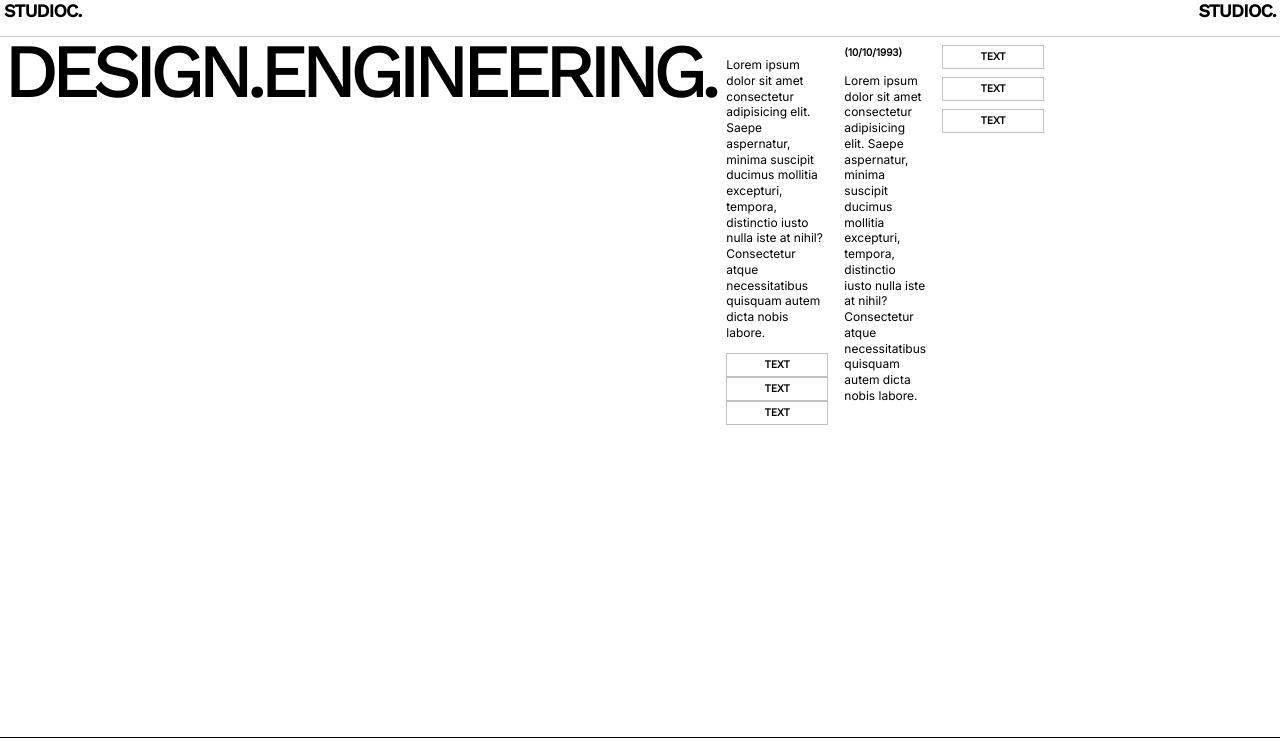
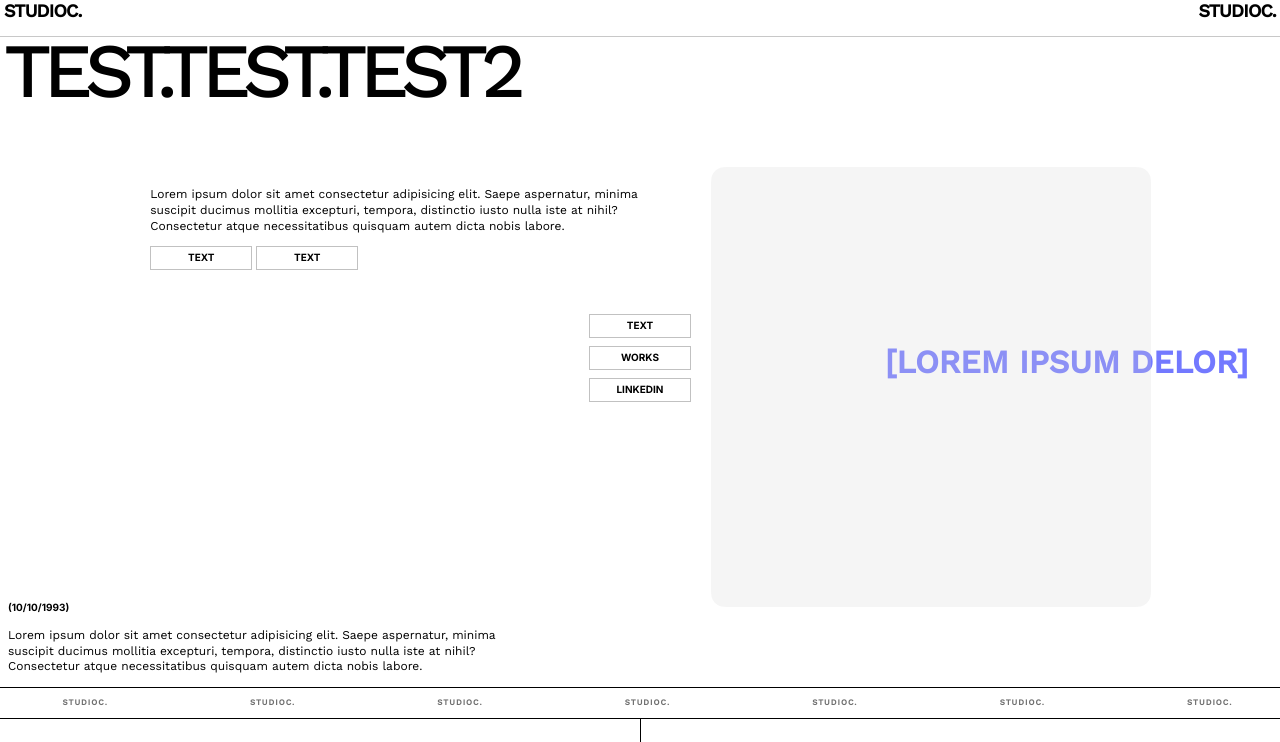
Before and after one commit to studiochin/studiocupdated, a plain HTML site: page index.html in a window 1280 px wide. Shown: the top 742 px of the page. Drawn offline with nearby package versions, Linux system fonts and the light colour scheme.

Commit message:
fix some styles

```diff
--- a/index.html
+++ b/index.html
@@ -7,43 +7,40 @@
     <link rel="stylesheet" href="https://cdnjs.cloudflare.com/ajax/libs/normalize/8.0.1/normalize.min.css" integrity="sha512-NhSC1YmyruXifcj/KFRWoC561YpHpc5Jtzgvbuzx5VozKpWvQ+4nXhPdFgmx8xqexRcpAglTj9sIBWINXa8x5w==" crossorigin="anonymous" referrerpolicy="no-referrer" />
     <link rel="preconnect" href="https://fonts.googleapis.com">
     <link rel="preconnect" href="https://fonts.gstatic.com" crossorigin>
-    <link href="https://fonts.googleapis.com/css2?family=Courier+Prime&family=Inter&family=Work+Sans:ital,wght@0,400;0,500;1,400&display=swap" rel="stylesheet">
+    <link href="https://fonts.googleapis.com/css2?family=Courier+Prime&family=Inter:wght@700&family=Work+Sans:ital,wght@0,400;0,500;1,400&display=swap" rel="stylesheet">
     <link rel="stylesheet" href="main.css">
 </head>
-<body>
+<body >
     <div data-scroll>
+        <div data-scroll-content>
             <header class="header">
                 <h2 style="font-size: 18px;letter-spacing: -.8px;font-weight: bold;">STUDIOC.</h2>
                 <h2 style="font-size: 18px;letter-spacing: -.8px;font-weight: bold;">STUDIOC.</h2>
             </header>
             <section class="home home__hero">
-            <h1>DESIGN.ENGINEERING.</h1>
+                <h1 class="home__hero__title">TEST.TEST.TEST2</h1>
 
                 <div class="home__hero__text-card">
                     <p>Lorem ipsum dolor sit amet consectetur adipisicing elit. Saepe aspernatur, minima suscipit ducimus mollitia excepturi, tempora, distinctio iusto nulla iste at nihil? Consectetur atque necessitatibus quisquam autem dicta nobis labore.</p>
                     <a href="#" class="btn btn--default">TEXT</a>
                     <a href="#" class="btn btn--default">TEXT</a>
-
-                <a href="#" class="btn btn--default">TEXT</a>
                 </div>
-
-            <div class="home__hero__text-card">
-
+                <h3 class="home__hero__title--secondary">[LOREM IPSUM DELOR]</h3>
+                <div class="home__hero__text-card home__hero__text-card--secondary">
                     <span class="span span__heading">(10/10/1993)</span>
                     <p>Lorem ipsum dolor sit amet consectetur adipisicing elit. Saepe aspernatur, minima suscipit ducimus mollitia excepturi, tempora, distinctio iusto nulla iste at nihil? Consectetur atque necessitatibus quisquam autem dicta nobis labore.</p>
                 </div>
 
-            <div class="btn-group">
+                <div class="home__hero__quick-nav btn-group">
                     <a href="#" class="btn btn--default">TEXT</a>
-                <a href="#" class="btn btn--default">TEXT</a>
-
-                <a href="#" class="btn btn--default">TEXT</a>
+                    <a href="#" class="btn btn--default">WORKS</a>
+                    <a href="#" class="btn btn--default">LINKEDIN</a>
                 </div>
-        </section>
-        <div class="text__banner text__banner--infinite">
-
+                <div class="sample__rect">
+                    <img src="assets/samplerectangle.png" alt="">
                 </div>
 
+            </section>
             <div class="marquee-container">
                 <div class="marquee marquee--borders" style="--duration: 20s">
                   <div class="marquee__group">
@@ -75,7 +72,14 @@
             <section class="showcase__section">
                 <div class="showcase showcase--1">
                     <h2 class="showcase__title">( LATEST PROJECTS )</h2>
-                <div class="showcases" style="display: flex;">
+                    <div class="showcases">
+                    <div class="pill pill--default">
+                        <span>TEST</span>
+                    </div>
+                    <div class="pill pill--default">
+                        <span>HOME</span>
+                    </div>
+
                         <div style="margin-top:40px;padding: 4px;">
                             <h4 style="margin: 0;">DISCORD BOT</h4>
                             <img style="margin:0px;" src="https://placehold.co/600x400" alt="">
@@ -93,6 +97,8 @@
             </section>
         </div>
 
+    </div>
+
     <script defer src="main.js"></script>
 </body>
 </html>
--- a/main.css
+++ b/main.css
@@ -19,6 +19,10 @@ h2 {
     line-height: 0.8;
     font-weight: 500;
 }
+
+h3 {
+    font-size: 32px;
+}
 .showcase__title {
     margin-top: 40px;
 }
@@ -39,6 +43,29 @@ p,span,label,a {
     line-height: 15.75px;
 }
 
+p {
+    font-family: 'work sans';
+}
+
+.pill {
+    width: 48px;
+    height: 12px;
+    text-transform: uppercase;
+    border: 1px solid grey;
+    border-radius: 10px;
+}
+.pill.pill--default {
+    border-color: #7379FF;
+}
+.pill span {
+    font-size: 8px;
+    margin: 0;
+    padding: 0;
+    display: block;
+    line-height: 1.5;
+    text-align: center;
+}
+
 .header {
     height: 36px;
     border-bottom: 1px solid #c8c8c8;
@@ -47,18 +74,31 @@ p,span,label,a {
 }
 
 .home__hero {
-    max-height: 780px;
-    height: 700px;
+    max-height: 650px;
+    height: 650px;
     display: grid;
     grid-template-columns: 1fr 1fr 1fr 1fr 1fr 1fr 1fr 1fr 1fr;
-    grid-template-rows: 1fr 1fr 1fr 1fr;
+    grid-template-rows: 1fr 1fr 1fr 1fr 1fr;
 }
 .home__hero__text-card {
     max-width: 500px;
     padding: 8px;
+    grid-area: 2 / 2 / span 1 / span 4
 }
-
-.home__hero--title {
+.home__hero__text-card--secondary {
+    max-width: 500px;
+    padding: 8px;
+    grid-area: 5 / 1 / span 1 / span 5;
+    align-self: end;
+    padding-bottom: 0;
+}
+.home__hero__quick-nav {
+    grid-area: 3 / 5 / span 1 /span 1;
+    text-align: -webkit-center;
+    align-self: center;
+}
+.home__hero__title {
+    grid-area: 1 / 1 / span 1 / span 5;
     /* grid-area: 2 / 1 / 2 / span 4;
     grid-area: 1 / span 8;
     grid-area: 4 / 1/ 4/ span 4;
@@ -66,6 +106,16 @@ p,span,label,a {
     grid-area: 3 / 5;
     text-align: -webkit-center; */
 }
+.sample__rect {
+    grid-area: 2/ 6/ span 4 / span 3;
+}
+
+.home__hero__title--secondary {
+    grid-area: 3 / 7 / span 1 / span 3;
+    margin: 0;
+    align-self: center;
+    color: #7379FF;
+    text-align: -webkit-center;}
 
 .btn {
     display: inline-block;
--- a/main.js
+++ b/main.js
@@ -90,7 +90,7 @@ class SmoothScroll {
     this.setStyles();
     this.setHeight();
     this.addEvents();
-
+    console.log("scrolling");
     this.requestAnimationFrame();
   }
 
```
Also changed, not shown: assets/samplerectangle.png (added). Lines whose indentation alone changed are shown as unchanged.
